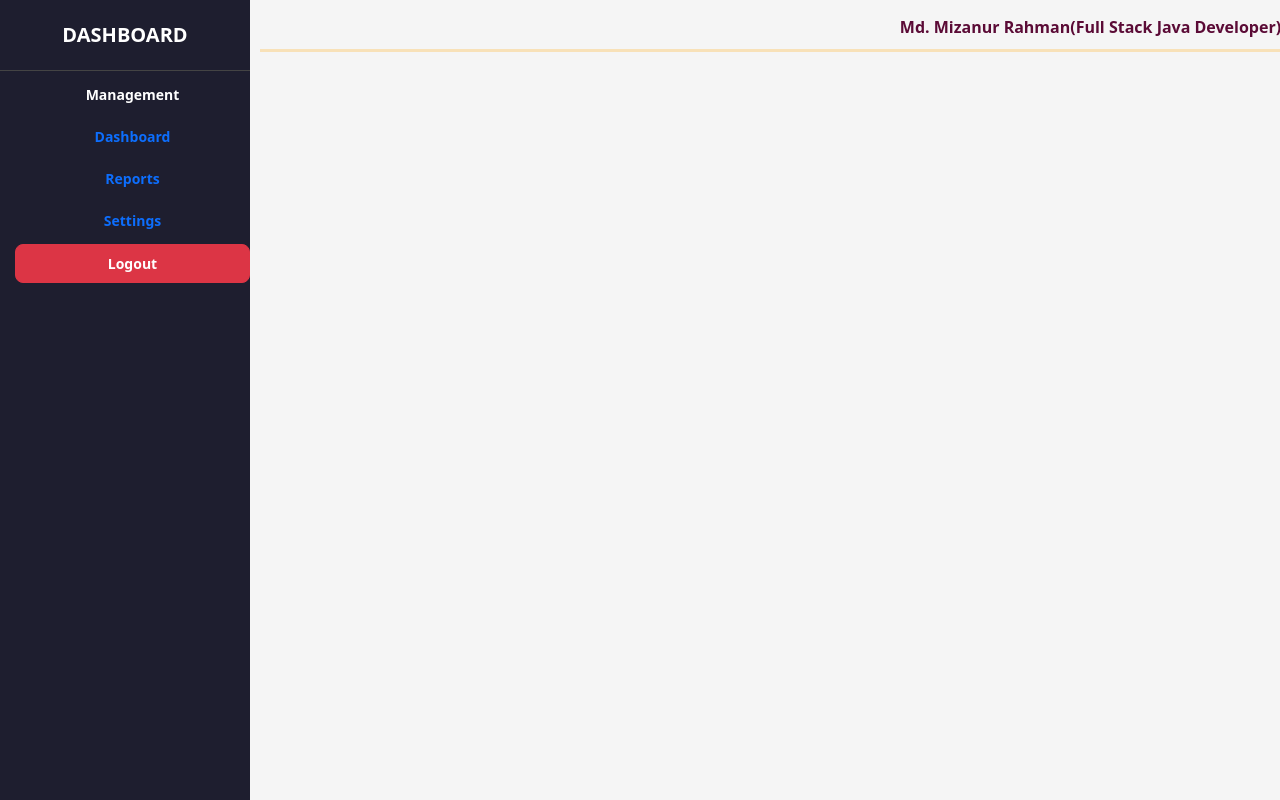
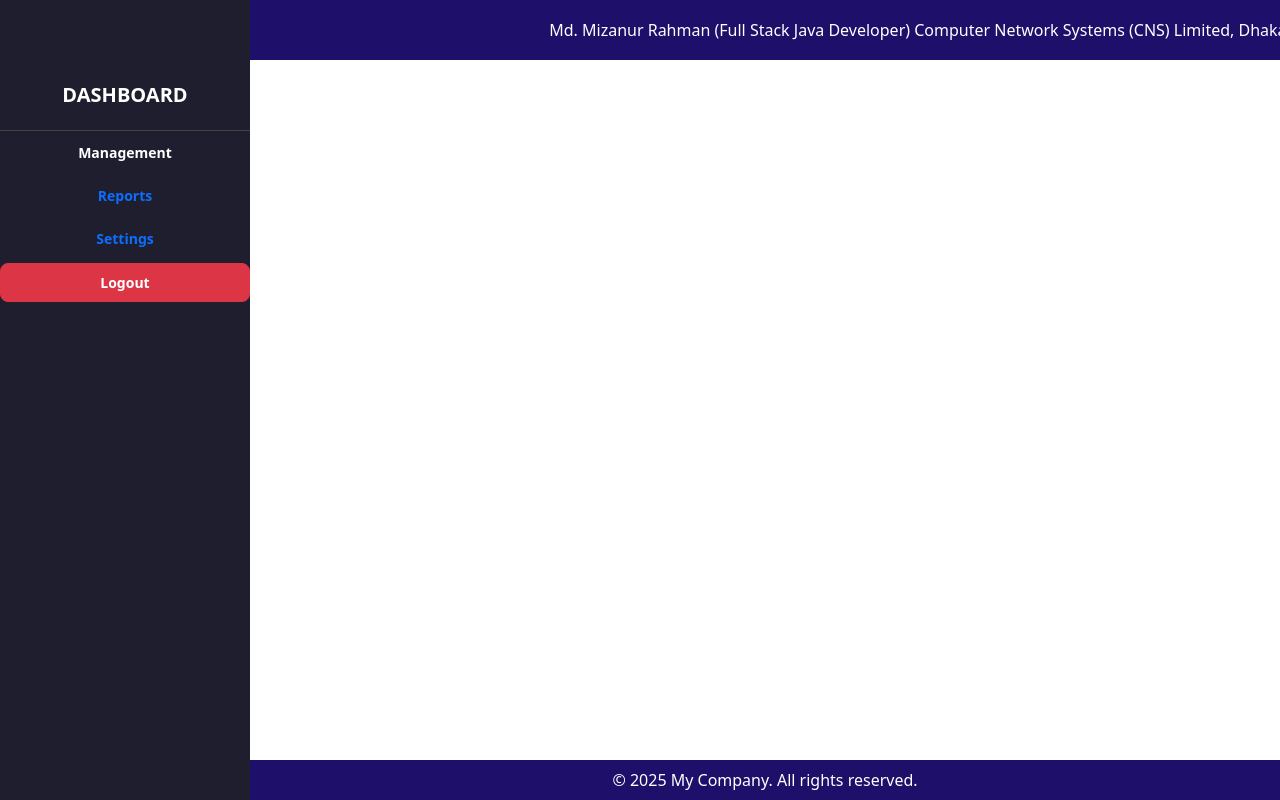
Before and after one commit to Mizanurmd/employee-profile-frontend, an Angular app: page /home in a window 1280 px wide. Built offline with nearby package versions, Linux system fonts and the light colour scheme; sample sign-in values are in the browser's storage.

Commit message:
update home and some bug fixd

```diff
--- a/src/app/app.routes.ts
+++ b/src/app/app.routes.ts
@@ -6,11 +6,13 @@ import { AuthGuardService } from './service/auth.guard.service';
 import { TeacherList } from './teacher/teacher-list/teacher-list';
 import { StudentList } from './student/student-list/student-list';
 import { EmployeeList } from './employees/employee-list/employee-list';
+import { Dashboard } from './dashboard/dashboard';
 
 export const routes: Routes = [
   { path: 'register', component: Register },
   { path: 'login', component: Login },
   { path: 'home', component: Home, canActivate: [AuthGuardService] },
+   { path: 'dashboard', component: Dashboard, canActivate: [AuthGuardService] },
   { path: 'employee', component: EmployeeList, canActivate: [AuthGuardService] },
   { path: 'teacher', component: TeacherList, canActivate: [AuthGuardService] },
   { path: 'student', component: StudentList, canActivate: [AuthGuardService] },
--- /dev/null
+++ b/src/app/dashboard/dashboard.css
@@ -0,0 +1,3 @@
+mat-grid-tile {
+  background: lightblue;
+}
--- /dev/null
+++ b/src/app/dashboard/dashboard.html
@@ -0,0 +1,8 @@
+  <div class="default-grid">
+    <mat-grid-list cols="2" rowHeight="2:1" gutterSize="10px">
+      <mat-grid-tile>1</mat-grid-tile>
+      <mat-grid-tile>2</mat-grid-tile>
+      <mat-grid-tile>3</mat-grid-tile>
+      <mat-grid-tile>4</mat-grid-tile>
+    </mat-grid-list>
+  </div>
--- a/src/app/employees/employee-list/employee-list.html
+++ b/src/app/employees/employee-list/employee-list.html
@@ -1,4 +1,4 @@
-<div class="mat-elevation-z8">
+<div class="container mat-elevation-z8">
   <div class="header container">
     <h1>EMPLOYEE PROFILE LIST</h1>
 
@@ -64,8 +64,8 @@
   </div>
 
   <!-- Employee Table -->
-  <div class="table-wrapper container">
-    <table mat-table [dataSource]="dataSource">
+  <div class="table-wrapper">
+    <table mat-table [dataSource]="dataSource" class="full-width-table">
       <!-- Columns -->
       <ng-container matColumnDef="name">
         <th mat-header-cell *matHeaderCellDef>Name</th>
--- a/src/app/home/home/home.css
+++ b/src/app/home/home/home.css
@@ -1,18 +1,18 @@
-/* Reset body margin/padding */
-body {
+/* Reset */
+* {
+  box-sizing: border-box;
   margin: 0;
   padding: 0;
 }
+body, html {
+  font-family: Arial, sans-serif;
+}
 
-/* Layout */
+/* Container Layout */
 .container {
   display: flex;
   min-height: 100vh;
-  min-width: 95%;
-  max-width: 100%;
-  background-color: #f5f5f5;
-  margin: 0;
-  padding: 0;
+  overflow-x: hidden;
 }
 
 /* Sidebar */
@@ -21,6 +21,7 @@ body {
   background-color: #1e1e2f;
   color: white;
   flex-shrink: 0;
+  padding-top: 60px; /* space for fixed header */
 }
 
 .sidebar-header {
@@ -31,108 +32,80 @@ body {
   text-align: center;
 }
 
-/* Menu */
-.menu {
+/* Menu & Submenu */
+.menu, .submenu {
   display: flex;
   flex-direction: column;
-  box-sizing: border-box;
 }
 
-.menu-item {
-  margin-left: 15px;
-  margin-top: 5px;
-  display: block;
-  font-size: 14px;
-  font-weight: bold;
-  padding: 8px;
-  border-radius: 4px;
-  text-decoration: none;
-  border-radius: 8px;
-  text-align: center;
-}
-
-.menu-item:hover {
-  background-color: #333;
-}
-
-/* Submenu */
-.submenu {
-  margin-left: 15px;
-  margin-top: 5px;
+.menu-item, .submenu-item {
   display: block;
   font-size: 14px;
   padding: 8px;
-  border-radius: 4px;
-  text-decoration: none;
   border-radius: 8px;
   text-align: center;
+  font-weight: bold;
+  cursor: pointer;
+  text-decoration: none;
+  margin: 3px 0;
 }
 
-.submenu-item {
-  display: block;
-  cursor: pointer;
-  font-size: 14px;
-  padding: 8px;
-  border-radius: 4px;
-  text-decoration: none;
-  border-radius: 8px;
-  font-weight: bold;
-}
-.submenu-item:hover {
- background-color: rgb(10, 60, 118);
-}
-
-.menu-item {
-  display: block;
-  font-size: 14px;
-  padding: 8px;
-  border-radius: 4px;
-  text-decoration: none;
-  border-radius: 8px;
-}
-.menu-item:hover {
+.menu-item:hover, .submenu-item:hover {
   background-color: rgb(10, 60, 118);
 }
 
-/* Main content */
-.main {
-  flex: 1; /* take remaining space next to sidebar */
-  margin-right: 0;
-  padding: 15px 0 10px 10px;
-  box-sizing: border-box;
-  overflow-x: hidden;
-  overflow-y: hidden; /* prevent horizontal scroll on main itself */
+.main{
+  margin-left: 10px;
+  margin-bottom: 30px;
+  overflow-y: auto;
+margin-top: 5%;
+box-sizing: border-box;
 }
 
-/* Divider style */
-.divider {
-  margin-top: 10px;
-  height: 3px;
-  background-color: orange;
-  border: none;
+/* Header */
+.header {
+  position: fixed;
+  top: 0;
+  left: 250px; /* sidebar width */
+  width: calc(100% - 250px);
+  height: 60px;
+  background-color: #1e0f6a;
+  color: white;
+  display: flex;
+  align-items: center;
+  justify-content: center;
+  z-index: 1000;
+  overflow: hidden;
+  white-space: nowrap;
 }
 
-/* marquee style */
-.marquee-container {
-  width: 100%; /* Or a specific width */
-  overflow: hidden;
-  white-space: nowrap; /* Prevents text from wrapping */
-  box-sizing: border-box;
-  color: hsl(328, 78%, 20%);
-  font-weight: bold;
-}
 
 .marquee-content {
   display: inline-block;
-  padding-left: 100%; /* Start off-screen to the right */
-  animation: marquee-scroll 30s linear infinite; /* Adjust duration and timing function as needed */
+  padding-left: 100%;
+  animation: marquee-scroll 30s linear infinite;
 }
 
 @keyframes marquee-scroll {
-  0% {
-    transform: translateX(0);
-  }
-  100% {
-    transform: translateX(-100%); /* Move to the left, off-screen */
-  }
+  0% { transform: translateX(0); }
+  100% { transform: translateX(-100%); }
 }
+
+mat-grid-tile {
+  background: lightblue;
+}
+
+/* Footer */
+.footer {
+  position: fixed;
+  bottom: 0;
+  left: 250px; /* sidebar width */
+  width: calc(100% - 250px);
+  height: 40px;
+  background-color: #1e0f6a;
+  color: white;
+  display: flex;
+  align-items: center;
+  justify-content: center;
+  z-index: 1000;
+}
--- a/src/app/home/home/home.html
+++ b/src/app/home/home/home.html
@@ -1,10 +1,9 @@
 <div class="container">
-  <!-- Start Sidebar -->
+  <!-- Sidebar -->
   <aside class="sidebar">
     <div class="sidebar-header">DASHBOARD</div>
 
     <nav class="menu">
-      <!-- Toggle Menu -->
       <div>
         <div (click)="toggleMenu()" class="menu-item">
           <span>Management</span>
@@ -15,48 +14,56 @@
             <i class="pi pi-chevron-up"></i>
           </ng-template>
         </div>
+
         <div *ngIf="isExpanded" class="submenu">
           <a class="submenu-item" (click)="showEntity('employee')">Employee</a>
           <a class="submenu-item" (click)="showEntity('teacher')">Teacher</a>
           <a class="submenu-item" (click)="showEntity('student')">Student</a>
           <a class="submenu-item" (click)="showEntity('course')">Course</a>
         </div>
-
       </div>
-
-      <!-- Static Menu -->
-      <a routerLink="/dashboard" class="menu-item">Dashboard</a>
+<!--
+      <a class="menu-item" (click)="showEntity('dashboard')">Dashboard</a> -->
       <a routerLink="/report" class="menu-item">Reports</a>
       <a routerLink="/settings" class="menu-item">Settings</a>
-
-      <!-- Logout -->
-      <button class="menu-item btn btn-danger"  (click)="logout()">Logout</button>
+      <button class="menu-item btn btn-danger" (click)="logout()">
+        Logout
+      </button>
     </nav>
   </aside>
 
-  <!-- End Sidebar -->
-<div style="background-color: #1e0f6a;"></div>
-  <!-- Start Main content -->
+  <!-- Main Content -->
   <main class="main">
-    <div class="marquee-container">
+    <!-- Header -->
+    <div class="header">
+      <!-- Marquee -->
       <div class="marquee-content">
-      Md. Mizanur Rahman(Full Stack Java Developer) Computer Network Systems
-      (CNS) Limited, Dhaka, Bangladesh, at Plot No. 323 and 326, Block E,
-      Bashundhara.
+        Md. Mizanur Rahman (Full Stack Java Developer) Computer Network Systems
+        (CNS) Limited, Dhaka, Bangladesh.
       </div>
+      <!-- end Marquee -->
     </div>
+    <!-- End Herader -->
 
-      <!-- <app-employee-list></app-employee-list> -->
-
-    <hr class="divider" />
-    <div [ngSwitch]="selectedEntity">
+ <div [ngSwitch]="selectedEntity" class="entity-container">
   <app-employee-list *ngSwitchCase="'employee'"></app-employee-list>
   <app-teacher-list *ngSwitchCase="'teacher'"></app-teacher-list>
   <app-student-list *ngSwitchCase="'student'"></app-student-list>
   <app-student-list *ngSwitchCase="'course'"></app-student-list>
 
+  <!-- Default dashboard -->
+ <!-- <p *ngSwitchDefault="">this home page</p> -->
+ <app-dashboard *ngSwitchDefault></app-dashboard>
+
 </div>
+
+
+
+
   </main>
 
-  <!-- End Main content -->
+  <!-- Footer -->
+  <footer class="footer">
+    <p>© 2025 My Company. All rights reserved.</p>
+  </footer>
 </div>
--- a/src/app/student/student-list/student-list.ts
+++ b/src/app/student/student-list/student-list.ts
@@ -6,7 +6,7 @@ import { StudentDto } from '../student';
 import { RouterModule } from '@angular/router';
 import { MatButtonModule } from '@angular/material/button';
 import { MatPaginator, MatPaginatorModule } from '@angular/material/paginator';
-import { NgFor, NgIf } from '@angular/common';
+import { CommonModule} from '@angular/common';
 import { AddressDto } from '../address';
 import { MatDialog } from '@angular/material/dialog';
 import { StudentForm } from '../student-form/student-form';
@@ -29,7 +29,7 @@ import { ImageView } from '../../teacher/image-view/image-view';
     MatButtonModule,
     MatPaginatorModule,
     FormsModule,
-    NgIf,
+    CommonModule,
   ],
   templateUrl: './student-list.html',
   styleUrl: './student-list.css',
@@ -59,7 +59,7 @@ export class StudentList implements OnInit {
   ];
   dataSource = new MatTableDataSource<StudentDto>([]);
   page: number = 0;
-  size: number = 10;
+  size: number = 5;
   sortBy: string = 'id';
   sortDir: string = 'asc';
   @ViewChild(MatPaginator) paginator!: MatPaginator;
--- a/src/app/student/view-student/view-student.ts
+++ b/src/app/student/view-student/view-student.ts
@@ -1,12 +1,12 @@
 import { Component, Inject } from '@angular/core';
 import { MAT_DIALOG_DATA, MatDialogRef } from '@angular/material/dialog';
 import { StudentDto } from '../student';
-import { NgFor, NgIf } from '@angular/common';
+import { CommonModule, NgFor, NgIf } from '@angular/common';
 import { MatButtonModule } from '@angular/material/button';
 
 @Component({
   selector: 'app-view-student',
-  imports: [MatButtonModule, NgIf, NgFor],
+  imports: [MatButtonModule, CommonModule],
   templateUrl: './view-student.html',
   styleUrl: './view-student.css',
 })
```
Also changed, not shown: src/app/dashboard/dashboard.ts (added, +12 -0 lines), src/app/home/home/home.ts (+19 -6 lines), 1 other file (tests, documents, lock files or other folders). Lines whose indentation alone changed are shown as unchanged.
